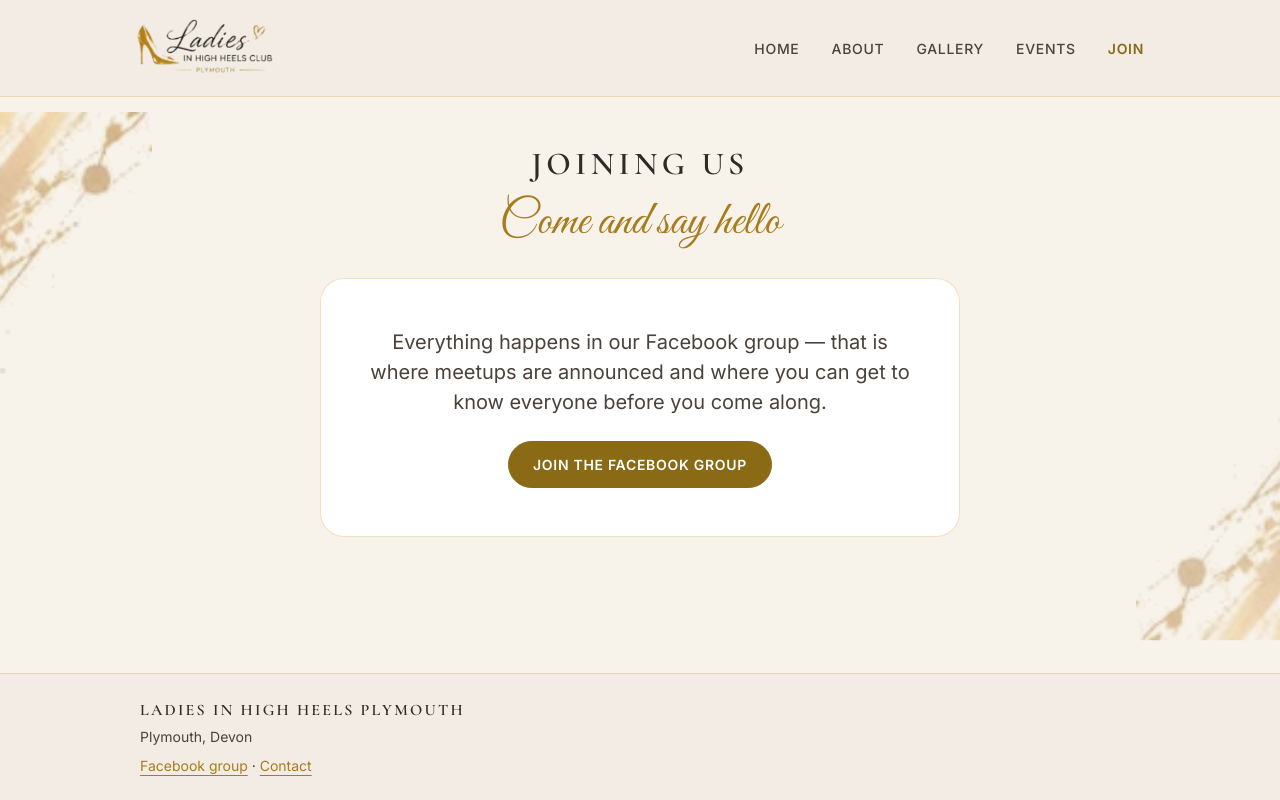
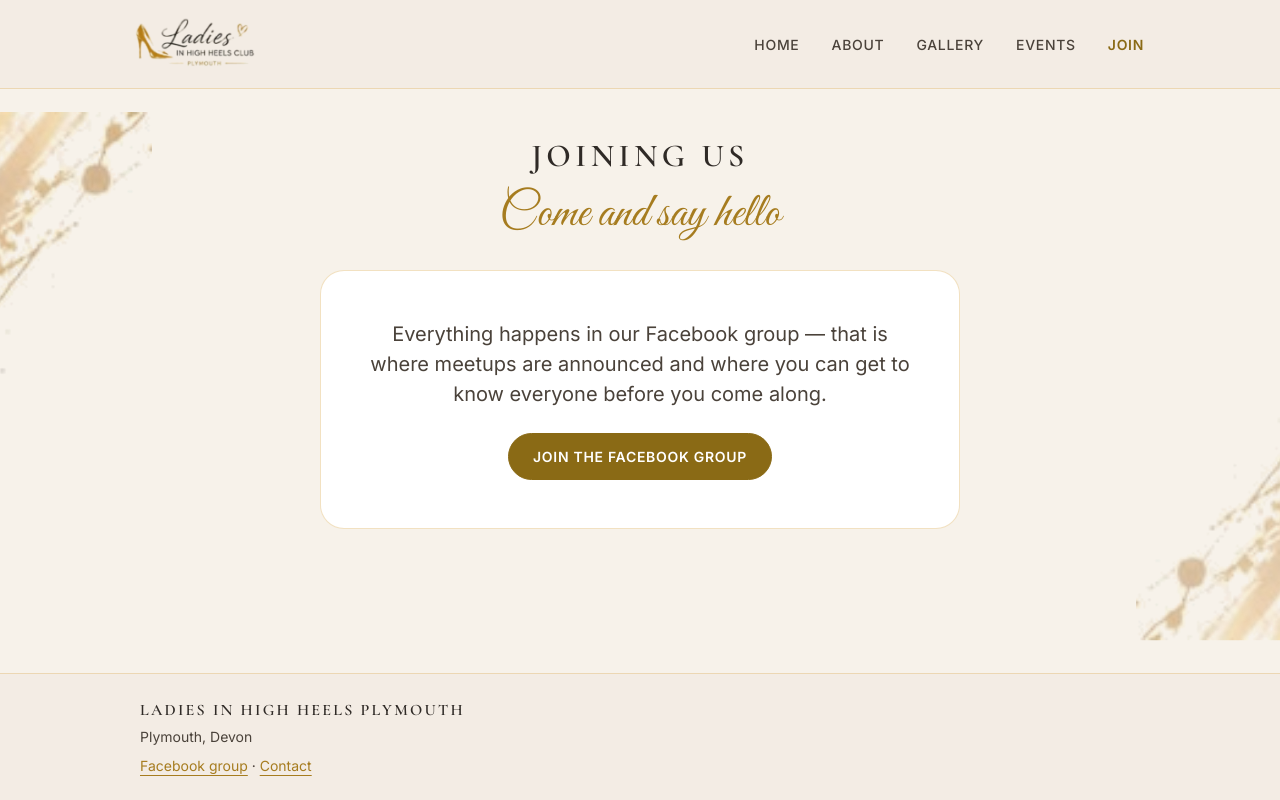
Before and after one commit to ionescuea/lihh-plymouth, a React (Vite) app: page /join in a window 1280 px wide. Built offline with nearby package versions, Linux system fonts and the light colour scheme.

Commit message:
Update navbar

```diff
--- a/src/components/Layout.jsx
+++ b/src/components/Layout.jsx
@@ -17,7 +17,7 @@ export default function Layout() {
   };
 
   return (
-    <div className="d-flex flex-column min-vh-100 position-relative overflow-hidden">
+    <div className="page-shell d-flex flex-column min-vh-100 position-relative">
       {/* Gold brush strokes lifted from the club leaflet, sitting behind the content. */}
       <div className="ornament-layer" aria-hidden="true">
         <img src="/images/ornament-gold.png" alt="" className="ornament ornament-start" />
@@ -25,7 +25,7 @@ export default function Layout() {
       </div>
 
       {/* bg-cream is the exact background baked into logo.png, so the logo sits flush. */}
-      <header className="bg-cream border-bottom border-gold">
+      <header className="bg-cream border-bottom border-gold sticky-top">
         <nav className="navbar navbar-expand-md site-nav container py-3">
           <NavLink to="/" className="navbar-brand p-0" onClick={closeMenu}>
             <img src="/images/logo.png" alt={site.name} className="site-logo" />
--- a/src/styles/global.css
+++ b/src/styles/global.css
@@ -296,13 +296,32 @@ body {
   font-weight: 600;
 }
 
+/* `overflow: clip` rather than `hidden`: it still stops the decorative ornaments
+   causing sideways scroll, but does not create a scroll container, which would
+   stop the sticky header from sticking. */
+.page-shell {
+  overflow-x: clip;
+}
+
+/* Keeps the bar compact enough that it does not eat the screen on a phone. */
 .site-logo {
-  height: 3.5rem;
+  height: 2.75rem;
   width: auto;
 }
 
 @media (min-width: 576px) {
   .site-logo {
-    height: 4rem;
+    height: 3.5rem;
   }
 }
+
+/* The menu drops down over the page on small screens rather than pushing it. */
+@media (max-width: 767.98px) {
+  .site-nav .navbar-collapse {
+    background-color: var(--cream);
+    border-top: 1px solid rgba(230, 195, 131, 0.5);
+    margin-top: 0.75rem;
+    max-height: 70vh;
+    overflow-y: auto;
+  }
+}
```
